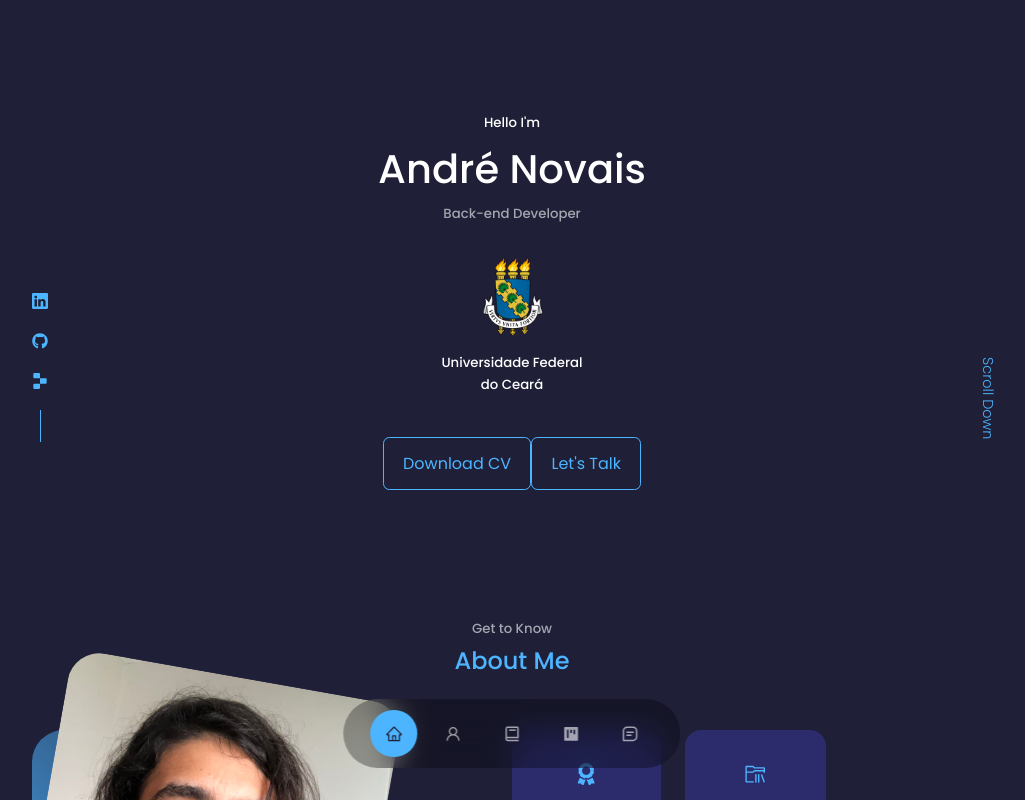
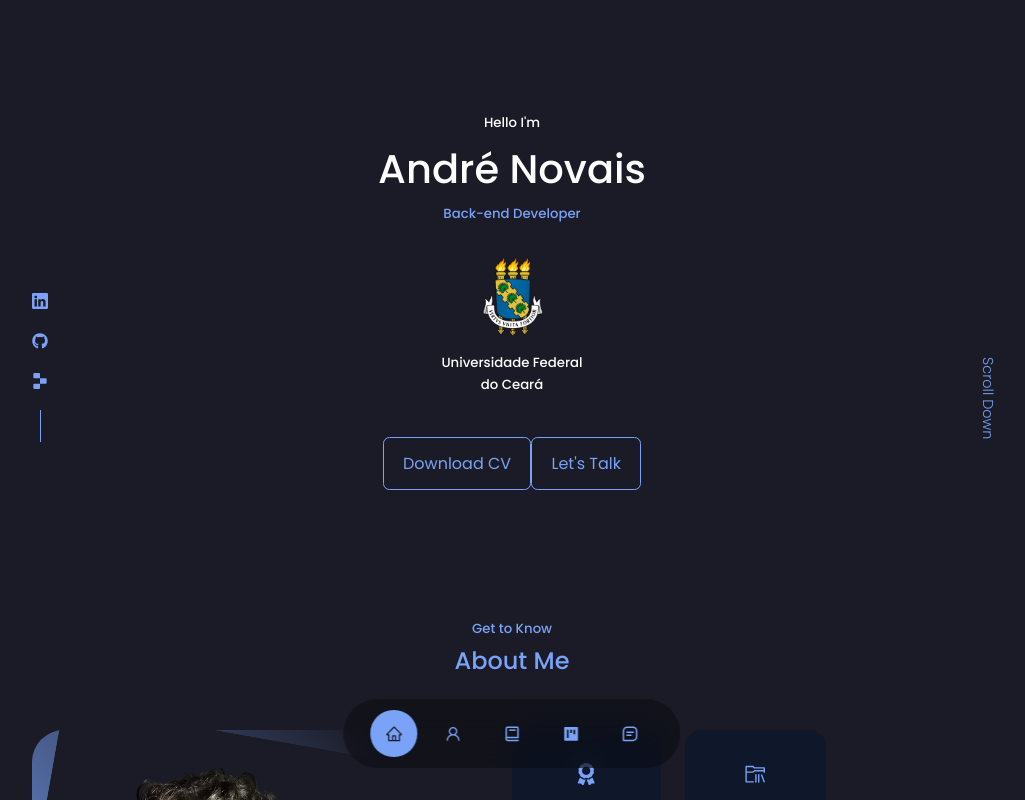
Before and after one commit to AndreNovaisBrito/my_portfolio, a React (Create React App) app: page / in a window 1280 px wide. Shown: the top 800 px of the page, without its empty margins (128-1153 px from the left). Built offline with nearby package versions, Linux system fonts and the light colour scheme.

Commit message:
feat: tokyo night style

```diff
--- a/src/components/about/About.jsx
+++ b/src/components/about/About.jsx
@@ -1,6 +1,6 @@
 import React from "react";
 import "./about.css";
-import ME from "../../assets/about/me-about.jpg";
+import ME from "../../assets/about/me-about.png";
 import { FaAward } from "react-icons/fa";
 import { FiUsers } from "react-icons/fi";
 import { VscFolderLibrary } from "react-icons/vsc";
--- a/src/index.css
+++ b/src/index.css
@@ -12,12 +12,12 @@
 }
 
 :root {
-    --color-bg: #1f1f38;
-    --color-bg-variant: #2c2c6c;
-    --color-primary: #4db5ff;
+    --color-bg: #1a1b26;
+    --color-bg-variant: #0f172a;
+    --color-primary: #7aa2f7;
     --color-primary-variant: rgba(77, 181, 255, 0.4);
     --color-white: #fff;
-    --color-light: rgba(255, 255, 255, 0.6);
+    --color-light: #7aa2f7;
 
     --transition: all 400 ease;
 
```
Also changed, not shown: src/assets/about/me-about.jpg (deleted), src/assets/about/me-about.png (added).
